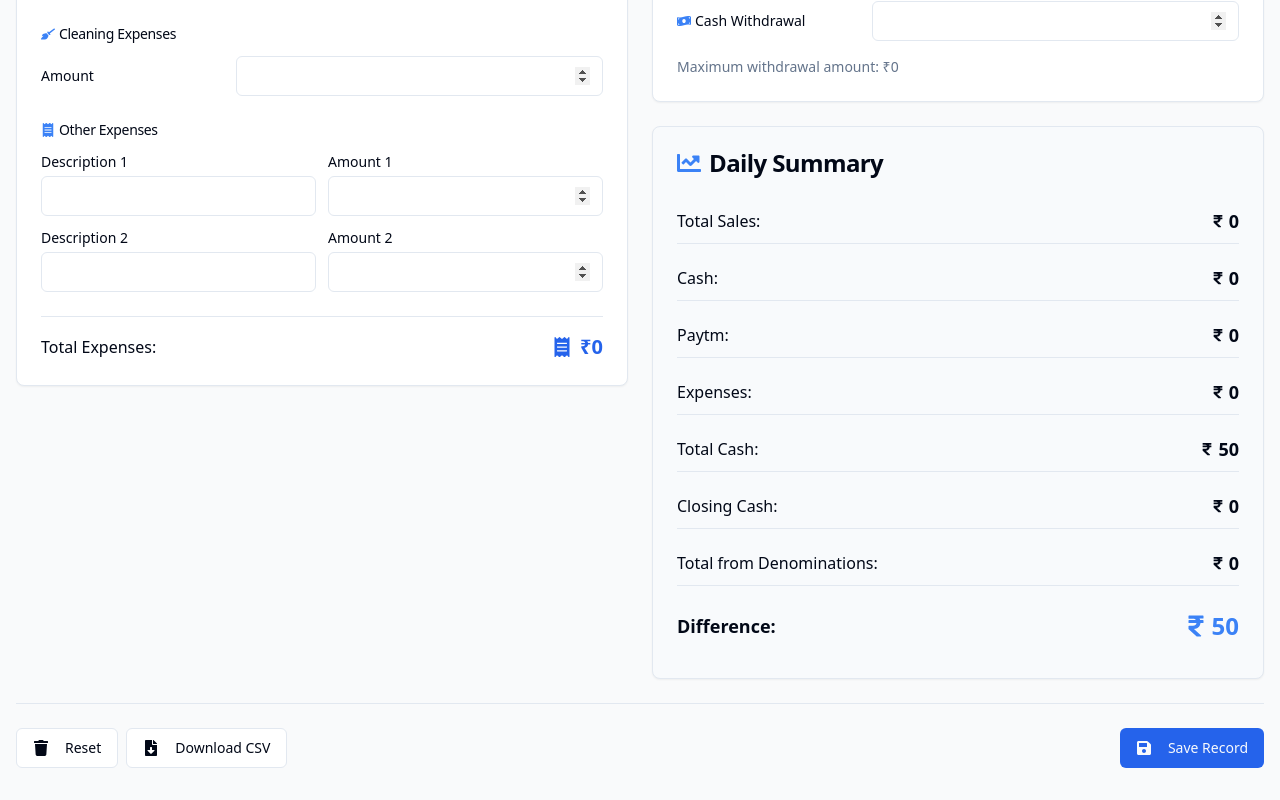
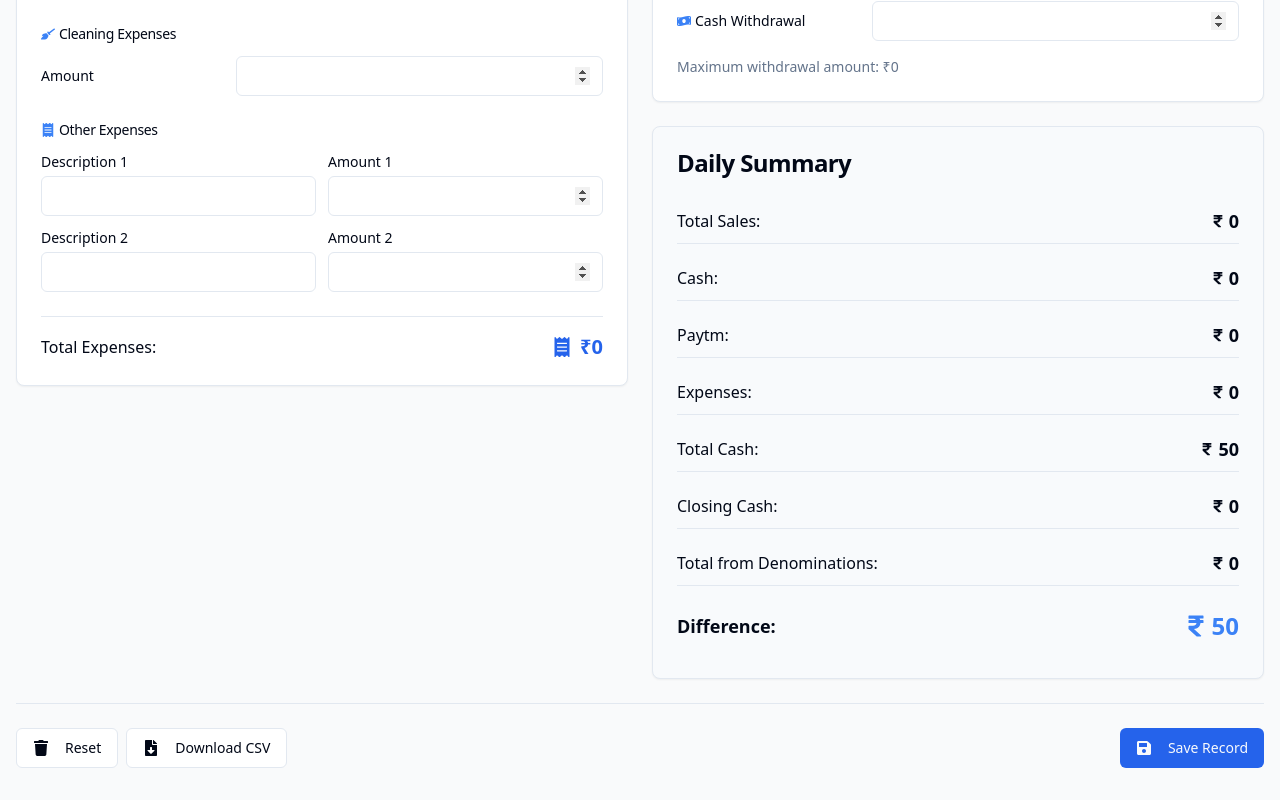
Before and after one commit to Balajimcr/SalesTracker, a React (Vite) app: page / in a window 1280 px wide. Shown: the part 875-1675 px from the top of the page. Built offline with nearby package versions, Linux system fonts and the light colour scheme.

Commit message:
Code edited in Lovable Code Editor
Edited UI in Lovable

```diff
--- a/src/components/dashboard/SalesSummary.tsx
+++ b/src/components/dashboard/SalesSummary.tsx
@@ -56,7 +56,6 @@ const SalesSummary = ({ data }: SalesSummaryProps) => {
     <Card className="bg-slate-50">
       <CardHeader>
         <CardTitle className="flex items-center gap-2">
-          <FaChartLine className="text-blue-500" />
           <span>Daily Summary</span>
         </CardTitle>
       </CardHeader>
```
